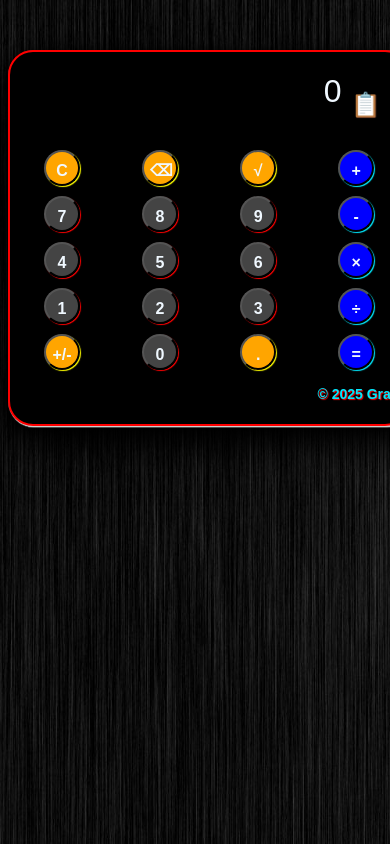
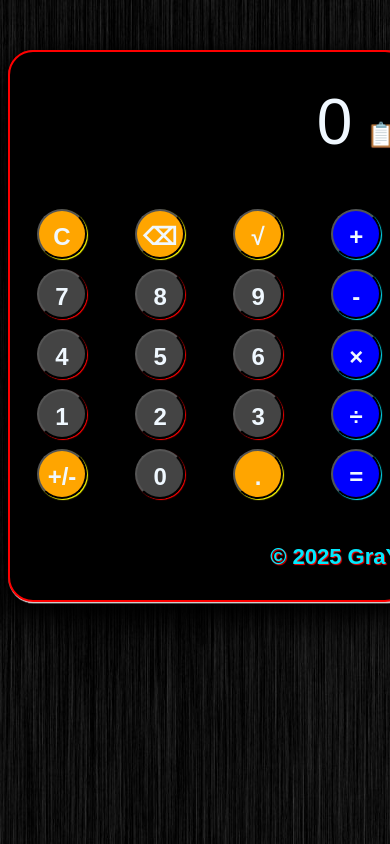
Before and after one commit to GrayMurakami/3d-calculator-vue, a Vue app: page / in a window 390 px wide. Built offline with nearby package versions, Linux system fonts and the light colour scheme.

Commit message:
some fix

```diff
--- a/src/assets/calculator.css
+++ b/src/assets/calculator.css
@@ -179,28 +179,9 @@ body {
 @media (max-width: 600px) {
   .calc {
     width: 98vw;
+    min-width: unset;
+    max-width: 400px;
+    padding: 8px;
     height: auto;
-    min-height: 300px;
-    padding: 8px;
-  }
-  .calc-screen {
-    min-height: 40px;
-    padding: 0 4vw;
-  }
-  .field {
-    font-size: 2rem;
-    padding: 5px;
-    margin-top: 8px;
-    height: 30px;
-  }
-  .btn {
-    width: 36px;
-    height: 36px;
-    font-size: 1rem;
-    line-height: 36px;
-  }
-  .author {
-    font-size: 14px;
-    margin-top: 16px;
   }
 }
```
